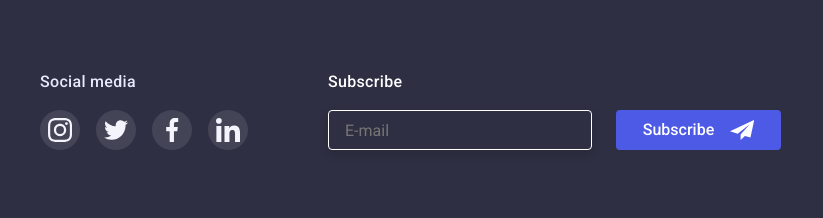
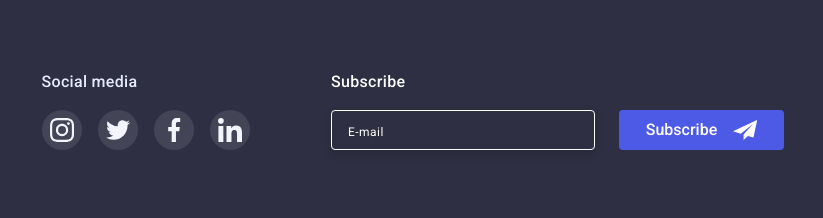
Before and after one commit to LizaMakeeva/goit-markup-hw-06, a plain HTML site: page index.html in a window 1280 px wide. Shown: the part 2921-3139 px from the top of the page, 420-1243 px from the left. Drawn offline with nearby package versions, Linux system fonts and the light colour scheme.

Commit message:
Update styles.css

```diff
--- a/css/styles.css
+++ b/css/styles.css
@@ -361,6 +361,7 @@ ul {
 /*Футер*/
 .footer-div-two-section {
   display: flex;
+  justify-content: space-between;
 }
 .footer {
   background-color: var(--accent-text-color);
@@ -376,8 +377,7 @@ ul {
   height: 72px;
   margin-top: 16px;
 }
-.footer-container {
-}
+
 .social-media-div-footer {
   margin-left: 120px;
 }
@@ -433,6 +433,18 @@ ul {
   color: #ffffff;
   filter: drop-shadow(0px 4px 4px rgba(0, 0, 0, 0.15));
   padding-left: 16px;
+  transition: border 250ms cubic-bezier(0.4, 0, 0.2, 1);
+}
+.subscribe-input-footer:focus {
+  border: 1px solid #4d5ae5;
+  outline: none;
+}
+.subscribe-input-footer::placeholder {
+  font-weight: 400;
+  font-size: 12px;
+  line-height: calc(24 / 12);
+  letter-spacing: 0.04em;
+  color: #ffffff;
 }
 .subscribe-btn {
   background: #4d5ae5;
@@ -451,6 +463,7 @@ ul {
   border: none;
   flex-direction: row;
   cursor: pointer;
+  transition: background-color 250ms cubic-bezier(0.4, 0, 0.2, 1);
 }
 .subscribe-btn:hover,
 .subscribe-btn:focus {
@@ -594,6 +607,9 @@ ul {
   height: 24px;
   color: #2e2f42;
   margin-bottom: 24px;
+  transition: background-color 250ms cubic-bezier(0.4, 0, 0.2, 1),
+    color 250ms cubic-bezier(0.4, 0, 0.2, 1),
+    fill 250ms cubic-bezier(0.4, 0, 0.2, 1);
 }
 .is-hidden {
   opacity: 0;
```
